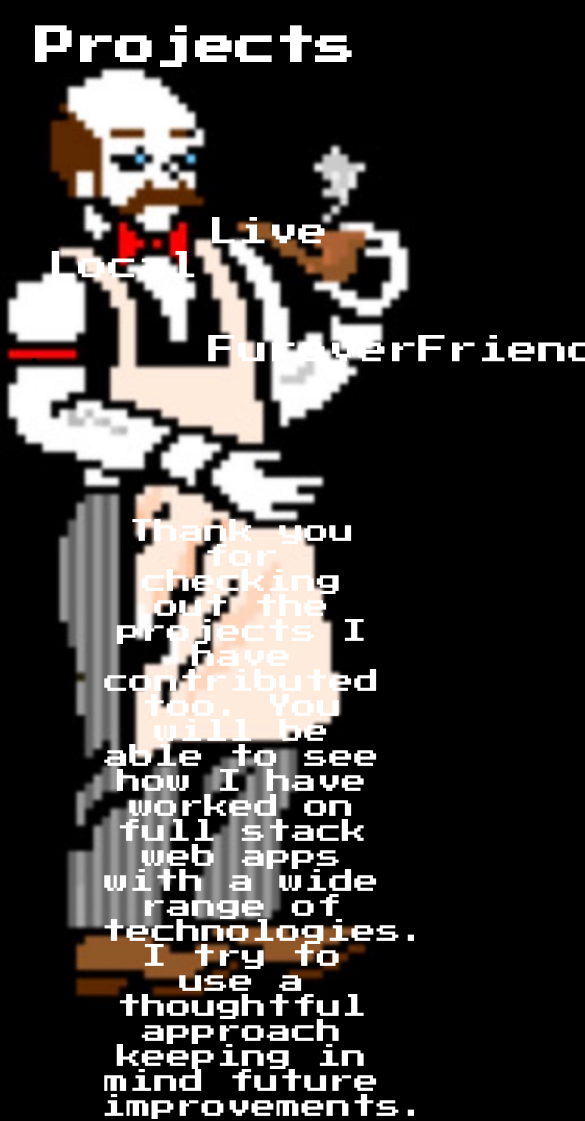
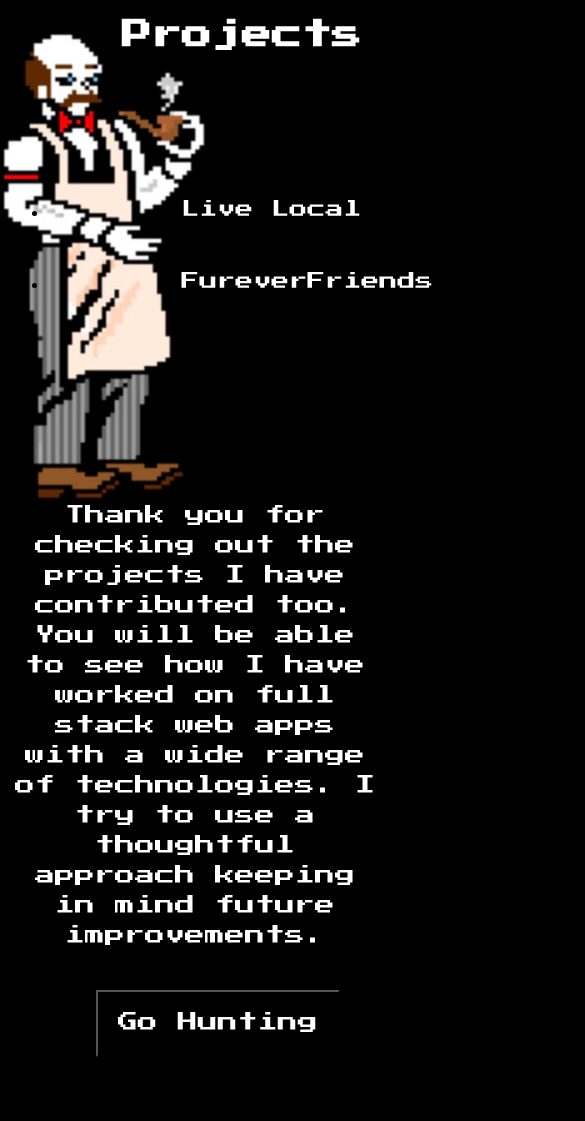
Before and after one commit to TorySnopl/portfolio-page, a website: page views/projects.html in a window 390 px wide. Shown: the top 1121 px of the page, 585 px wide, since content can reach past the window. After the commit the page ends 1065 px from the top, so only its background shows below. Drawn offline with nearby package versions, Linux system fonts and the light colour scheme; files whose address does not match are found by name.

Commit message:
projects responsive

```diff
--- a/assets/css/projects.css
+++ b/assets/css/projects.css
@@ -49,3 +49,113 @@ body{
     background-repeat: no-repeat;
     background-color: black;
 };
+
+
+@media (max-width: 1300px){
+    .para{
+        text-align: end;
+    }
+}
+
+@media (max-width: 1000px){
+    .para{
+
+        text-align: center;
+        line-height: 1.5;
+        margin-top: 70%;
+        margin-left: 0%;
+    }
+    .directory{
+        margin-left: 37%;
+        margin-top: 20px;
+    }
+}
+
+@media (max-width: 800px){
+
+    .intro{
+        margin-left: 25%;
+    }
+
+    .projects{
+        margin-top: 50%;
+    }
+
+    .projects a{
+        font-size: 25px;
+    }
+
+    .para{
+
+        text-align: center;
+        line-height: 1.5;
+        margin-top: 70%;
+        margin-left: 0%;
+    }
+    .directory{
+        margin-left: 37%;
+        margin-top: 20px;
+    }
+}
+
+@media (max-width: 650px){
+
+    body {
+        background-size: 400px;
+    }
+
+    .projects{
+        margin-top: 20%;
+    }
+
+    .projects a{
+        font-size: 20px;
+    }
+
+    .para{
+
+        text-align: center;
+        line-height: 1.5;
+        margin-top: 65%;
+        margin-left: 0%;
+        font-size: 20px;
+    }
+    .directory{
+        margin-left: 32%;
+        margin-top: 20px;
+    }
+}
+
+@media (max-width: 500px){
+
+    body {
+        background-size: 300px;
+    }
+
+    .intro{
+        font-size: 30px;
+    }
+
+    .projects{
+        margin-top: 10%;
+    }
+
+    .projects a{
+        font-size: 18px;
+
+        margin-left: 40%;
+    }
+
+    .para{
+
+        text-align: center;
+        line-height: 1.5;
+        margin-top: 55%;
+        margin-left: 0%;
+        font-size: 20px;
+    }
+    .directory{
+        margin-left: 23.50%;
+        margin-top: 20px;
+    }
+}
```
